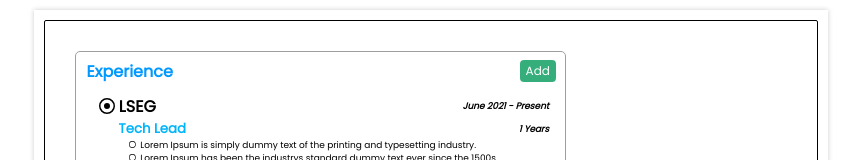
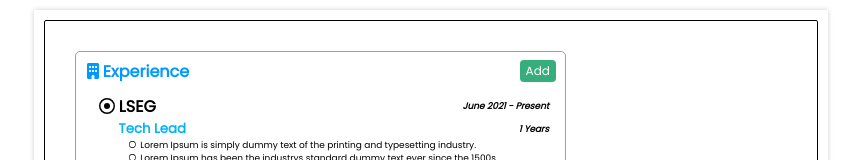
Before and after one commit to hmalindu1/resume-builder, an Angular app: page / in a window 1280 px wide. Shown: the top 160 px of the page, without its empty margins (209-1070 px from the left). Built offline with nearby package versions, Linux system fonts and the light colour scheme.

Commit message:
Header icon was added to component html

```diff
--- a/src/app/components/header/header.component.html
+++ b/src/app/components/header/header.component.html
@@ -1,4 +1,6 @@
 <header>
-    <h4>{{title}}</h4>
+    <h4>
+        <fa-icon class="bis_icon" [icon]="faBuilding"></fa-icon> {{title}}
+    </h4>
     <app-button color="rgb(54, 174, 124)" text="Add" (btn_click)="toggle_add_experience()"></app-button>
 </header>
```
